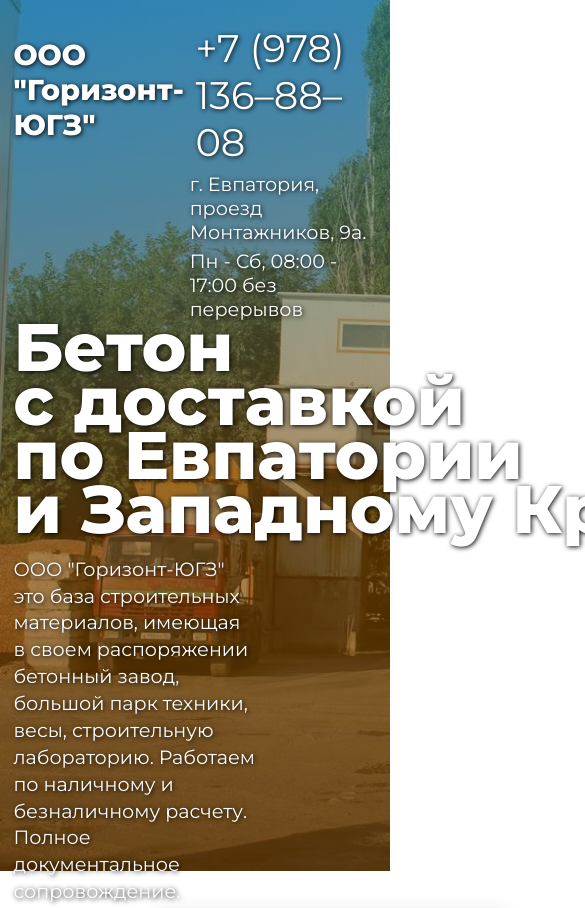
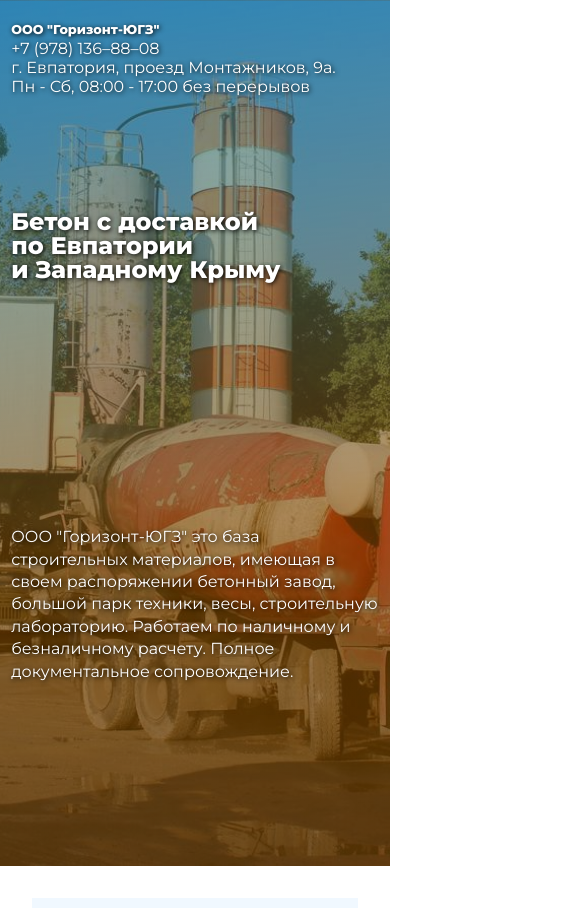
Before and after one commit to gooddha/beton, a plain HTML site: page index.html in a window 390 px wide. Shown: the top 908 px of the page, 585 px wide, since content can reach past the window. Drawn offline with Linux system fonts and the light colour scheme.

Commit message:
first responsiveness modifications

```diff
--- a/index.html
+++ b/index.html
@@ -2,7 +2,7 @@
 <html lang="ru">
 <head>
     <meta charset="UTF-8">
-    <!-- <meta name="viewport" content="width=device-width, initial-scale=1.0"> -->
+    <meta name="viewport" content="width=device-width, initial-scale=1.0">
     <meta http-equiv="X-UA-Compatible" content="ie=edge">
     <title>Бетон с доставкой по Евпатории и Западному Крыму | Горизонт-ЮГЗ</title>
     <meta name="keywords" content="купить бетон в евпатории цена с доставкой, бетон, доставка по западному крыму, раствор, щебень, песок, ПГС, ФБС">
@@ -220,21 +220,21 @@
                         </tr>
                     </tbody>
                 </table>
-                <div class="gallery">
+                <!-- <div class="gallery">
                     <img src="images/1.jpg" alt="">
                     <img src="images/2.jpg" alt="">
                     <img src="images/3.jpg" alt="">
                     <img src="images/4.jpg" alt="">
                     <img src="images/5.jpg" alt="">
                     <img src="images/6.jpg" alt="">
-                </div>
+                </div> -->
 
             </div>
 
 
         </main>
 
-        <footer>
+        <footer style="display: none;">
             <div class="requisites">
                 <h3>Реквизиты:</h3>
                 <p>РНКБ Банк (ПАО) г. Симферополь</p>
@@ -252,9 +252,9 @@
                 <p class="address">Адрес: <a href="contacts.html">г. Евпатория, проезд Монтажников, 9а. </a><br><span>В районе завода "Вымпел"</span></p>
                 <p class="work-time">График работы: Пн - Сб, 08:00 - 17:00 без перерывов</p>
             </div>
-            <div id="map">
+            <!-- <div id="map">
                 <script type="text/javascript" charset="utf-8" async src="https://api-maps.yandex.ru/services/constructor/1.0/js/?um=constructor%3A2abaf2e8cb0d9553c98834979eccd4ce536693cb607690f460c1a5504260e3c2&amp;width=100%25&amp;height=400&amp;lang=ru_RU&amp;scroll=true"></script>
-            </div>
+            </div> -->
 
 
             <p class="towns">Щебень, песок, раствор, бетон всех марок в западном Крыму: Евпатория, Саки, Симферополь, Мирный, Новоозёрное, Черноморское, Раздольное, Витино, Молочное, Штормовое, Ромашкино, Оленёвка, Медведёво, Уютное, Суворово, Песчанка, Прибрежное, Окунёвка, Поповка</p>
--- a/main.css
+++ b/main.css
@@ -19,6 +19,7 @@
                         linear-gradient(to bottom, #1c789400 0%, #000000a6 100%),
                         url('images/header-background.jpg');
     background-size: cover;
+    background-position: center;
     color: white;
     text-shadow: 1px 1px 5px black;
     padding: 0.7em;
@@ -44,11 +45,12 @@
 
 .main-header {
     display: flex;
+    justify-content: space-between;
     grid-column: 1 / 5;
 }
 
 .main-header h2 {
-    flex-grow: 1;
+    /* flex-grow: 1; */
 }
 
 .main-header .phone {
@@ -235,3 +237,60 @@
     grid-column: 1 / 3;
     padding-top: 2.5em;
 }
+
+@media screen and (max-width: 800px) {
+    body {
+        font-size: 1em;
+    }
+
+    .top h1 {
+        grid-column: 1/5;
+    }
+}
+
+@media screen and (max-width: 650px) {
+    .main-header .phone {
+        font-size: 1em;
+    }
+
+    .main-header h2 {
+        flex-basis: 80%;
+        font-size: 0.8em;
+    }
+
+    .top h1 {
+        grid-column: 1/5;
+        font-size: 2.1em;
+    }
+
+    .top .description {
+        grid-column: 1 / span 5;
+    }
+
+    main .info,
+    main .delivery {
+        grid-row: auto;
+        grid-column: 1 / 3;
+    }
+}
+
+@media screen and (max-width: 400px) {
+    .top h1 {
+        font-size: 1.5em;
+        line-height: 1em;
+    }
+
+    .main-header {
+        flex-direction: column;
+        justify-content: start;
+    }
+
+    .main-header h2 {
+        flex-basis: auto;
+    }
+
+    .main-header .contacts p {
+        margin: 0;
+    }
+
+}
```
